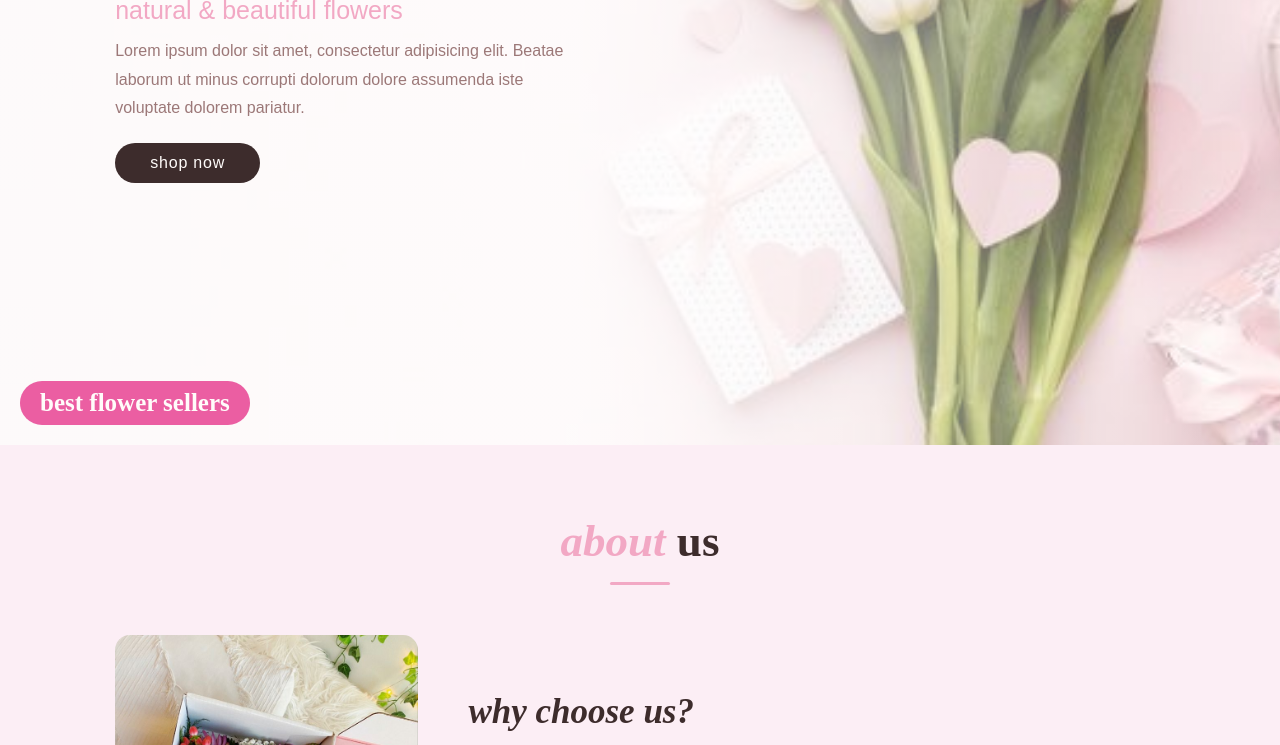
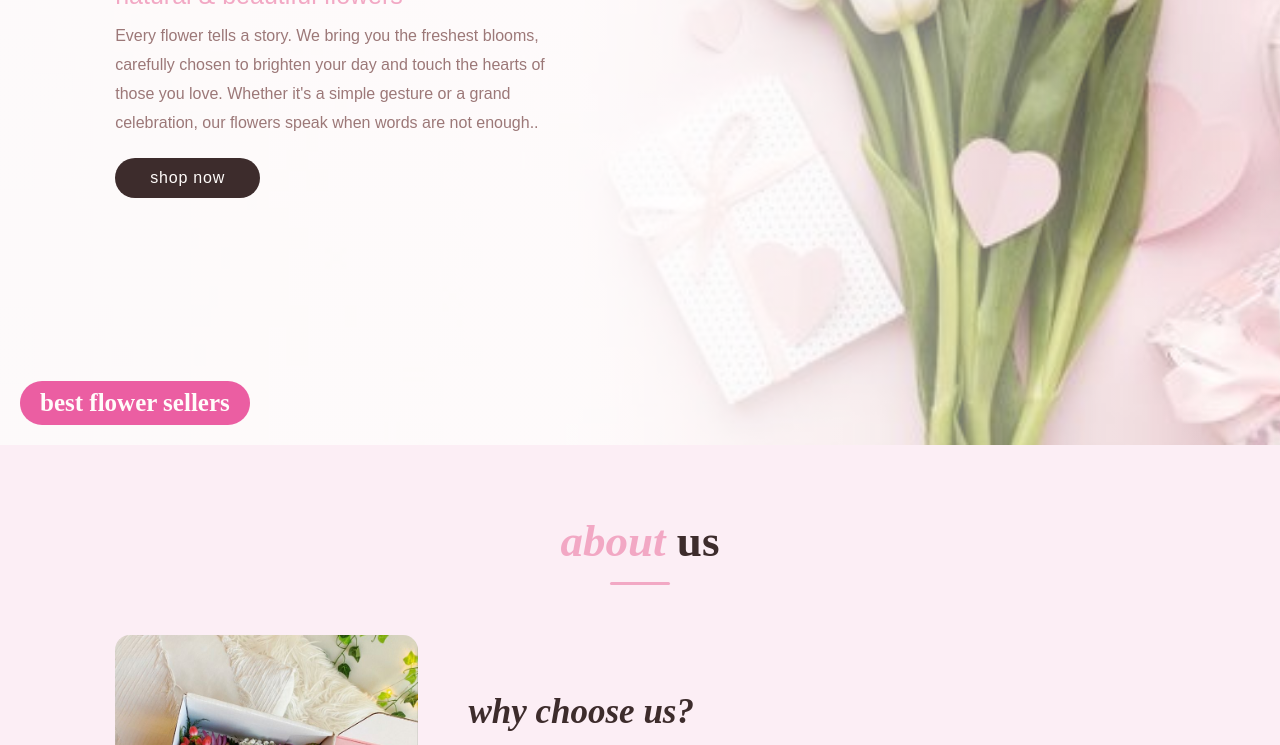
Before and after one commit to khadijazayati60-jpg/flower-project-web3, a plain HTML site: page index.html in a window 1280 px wide. Shown: the part 355-1100 px from the top of the page. Drawn offline with Linux system fonts and the light colour scheme.

Commit message:
Update index.html

```diff
--- a/index.html
+++ b/index.html
@@ -368,7 +368,7 @@
     <div class="content">
         <h3>fresh flowers</h3>
         <span>natural &amp; beautiful flowers</span>
-        <p>Lorem ipsum dolor sit amet, consectetur adipisicing elit. Beatae laborum ut minus corrupti dolorum dolore assumenda iste voluptate dolorem pariatur.</p>
+        <p>Every flower tells a story. We bring you the freshest blooms, carefully chosen to brighten your day and touch the hearts of those you love. Whether it's a simple gesture or a grand celebration, our flowers speak when words are not enough..</p>
         <a href="#products" class="btn">shop now</a>
     </div>
 </section>
```
